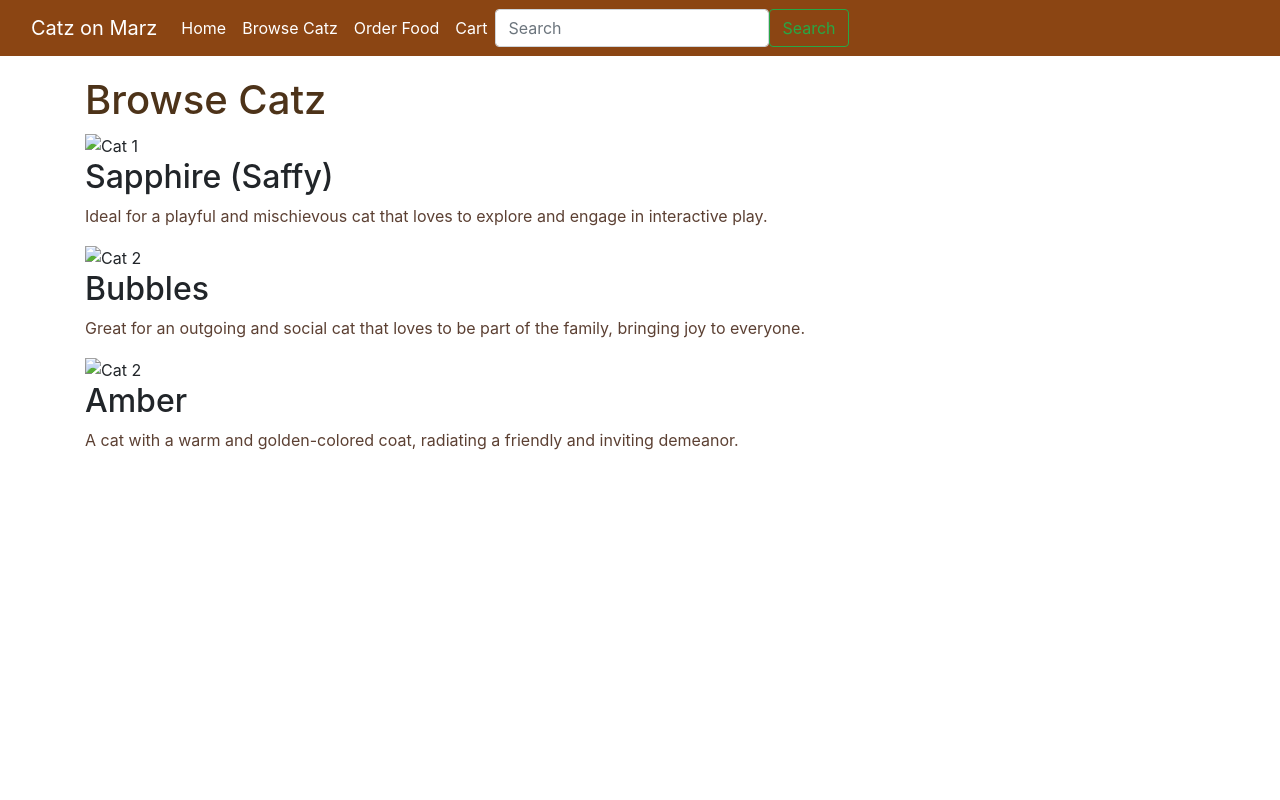
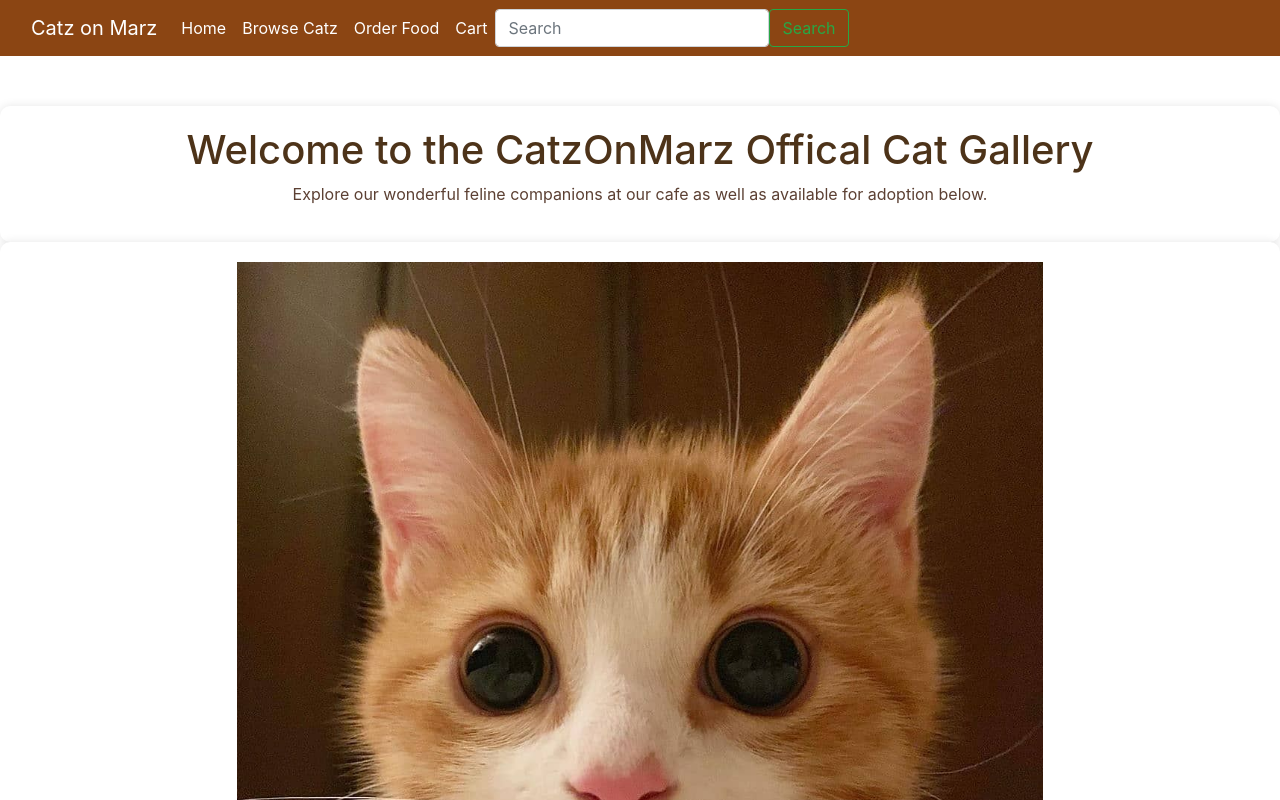
Before and after one commit to Gali1432/CatzOnMarz, a website: page BrowseCatz/indexBrowse.html in a window 1280 px wide. Shown: the top 800 px of the page. Drawn offline with nearby package versions, Linux system fonts and the light colour scheme; files whose address does not match are found by name.

Commit message:
css change 2

```diff
--- a/BrowseCatz/indexBrowse.css
+++ b/BrowseCatz/indexBrowse.css
@@ -25,3 +25,38 @@
   p {
     color: #5c4033; /* Dark Brown */
   }
+
+  /* Cat Profiles */
+.cat-profile {
+  text-align: center;
+  margin-bottom: 20px;
+}
+
+
+
+
+.welcome-heading h1 {
+  color: #4d3319; /* Brown */
+}
+
+.welcome-heading p {
+  color: #5c4033; /* Dark Brown */
+}
+
+
+.welcome-heading {
+  text-align: center;
+  margin-top: 50px;
+  padding: 20px;
+  background-color: #fff; /* White background */
+  border-radius: 10px;
+  box-shadow: 0 0 10px rgba(0, 0, 0, 0.1); /* Subtle box shadow */
+}
+
+.cat-profile {
+  background-color: #fff; /* White background */
+  border-radius: 10px;
+  box-shadow: 0 0 10px rgba(0, 0, 0, 0.1); /* Subtle box shadow */
+  padding: 20px;
+  margin-bottom: 30px;
+}
--- a/BrowseCatz/indexBrowse.html
+++ b/BrowseCatz/indexBrowse.html
@@ -9,7 +9,6 @@
     <script src="https://cdn.jsdelivr.net/npm/bootstrap@5.3.2/dist/js/bootstrap.min.js" integrity="sha384-BBtl+eGJRgqQAUMxJ7pMwbEyER4l1g+O15P+16Ep7Q9Q+zqX6gSbd85u4mG4QzX+" crossorigin="anonymous"></script>
     <link href="./indexBrowse.css" rel="stylesheet">
     <title>Browse Catz</title>
-
 </head>
 <body>
 
@@ -43,39 +42,33 @@
     </div>
   </nav>
 
+ <!-- Welcome Heading -->
+ <div class="welcome-heading">
+  <h1>Welcome to the CatzOnMarz Offical Cat Gallery</h1>
+  <p>Explore our wonderful feline companions at our cafe as well as available for adoption below.</p>
+</div>
 
-  <div class="container">
-    <h1>Browse Catz</h1>
 
  <!-- Cat Profile 1 -->
  <div class="cat-profile">
-        <img src="cat1.png" alt="Cat 1">
+  <img style="max-width: 65%; height:auto;" src="/Users/naeomei/Documents/GitHub/CatzOnMarz/BrowseCatz/cat1.jpeg" alt="Cat 1">
   <h2>Sapphire (Saffy)</h2>
-        <p>Ideal for a playful and mischievous cat that loves to explore and engage in interactive play.</p>
+  <p>Saffy is a resilient survivor with a heart as big as his soulful eyes. This brave tabby has conquered life's challenges with grace and now seeks a forever home where he can share his triumphs and receive the love he truly deserves. Oliver's gentle purrs are a testament to the healing power of love, and his presence is a reminder that every day is a new opportunity for joy. Adopt Oliver and become a part of his heartwarming journey towards happiness.</p>
 </div>
 
 <!-- Cat Profile 2 -->
 <div class="cat-profile">
-        <img src="cat2.png" alt="Cat 2">
-        <h2>Bubbles</h2>
-        <p>Great for an outgoing and social cat that loves to be part of the family, bringing joy to everyone.</p>
+  <img class="profile-image" src="/Users/naeomei/Documents/GitHub/CatzOnMarz/BrowseCatz/cat2.jpeg" alt="Cat 2">
+  <h2>Mango</h2>
+  <p>Bursting with vibrant energy and an insatiable curiosity, Mango is a true firecracker of a cat. Her striking orange coat is as bold as her playful spirit, and those dazzling green eyes are like windows into a world of endless fun. Mango is a master of acrobatics and has an impressive collection of mid-air flips that are sure to leave you in awe. Bring home Mango, and get ready for a daily dose of sunshine and laughter.</p>
 </div>
-
 
 <!-- Cat Profile 3 -->
 <div class="cat-profile">
-        <img src="cat3.png" alt="Cat 2">
-        <h2>Amber</h2>
-        <p>A cat with a warm and golden-colored coat, radiating a friendly and inviting demeanor.</p>
+  <img class="profile-image" src="/Users/naeomei/Documents/GitHub/CatzOnMarz/BrowseCatz/cat3.jpeg" alt="Cat 3">
+  <h2>Bubbles</h2>
+  <p>Meet Bubbles, a resilient survivor with a heart as big as his soulful eyes. This brave cat has conquered life's challenges with grace and now seeks a forever home where he can share his triumphs and receive the love he truly deserves. Bubbles's gentle purrs are a testament to the healing power of love, and his presence is a reminder that every day is a new opportunity for joy.</p>
 </div>
-
-
-
-
-
-
-</div>
-
 
 </body>
 </html>
```
Also changed, not shown: BrowseCatz/cat1.jpeg (added), BrowseCatz/cat2.jpeg (added), BrowseCatz/cat3.jpeg (added). Lines whose indentation alone changed are shown as unchanged.
